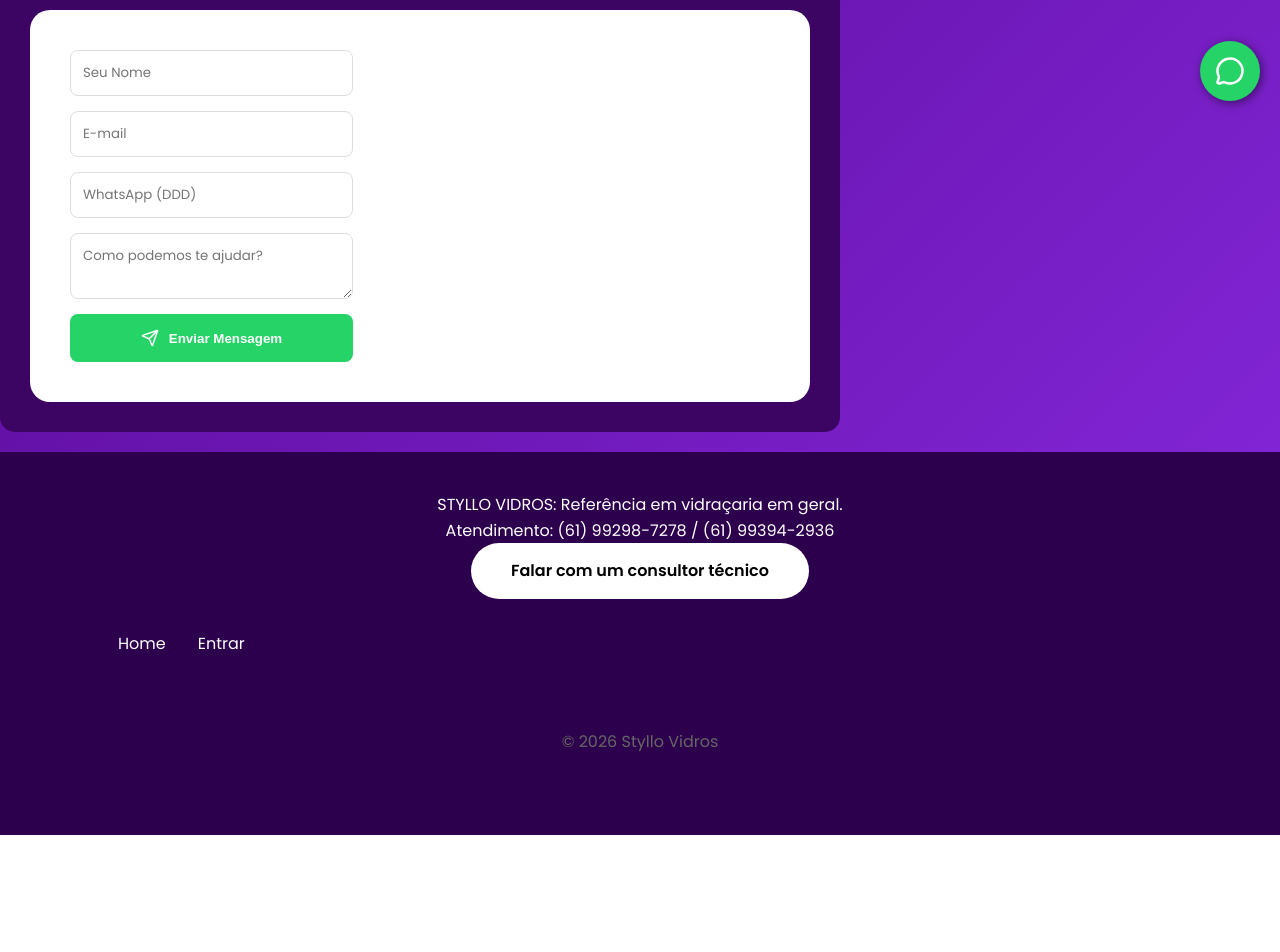
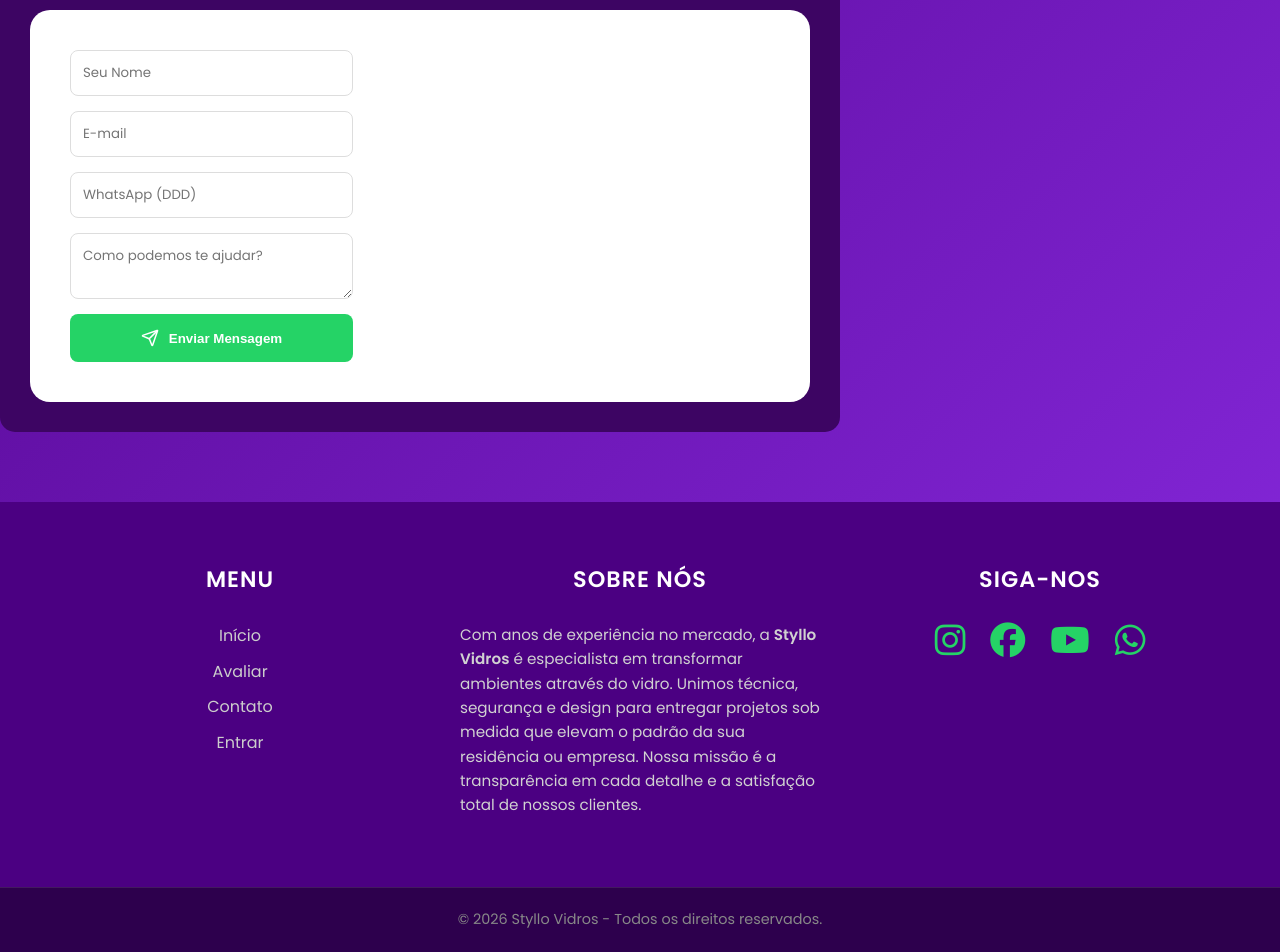
Before and after one commit to gabriellguedes/styllovidros, a React (Vite) app in the folder frontend/: page / in a window 1280 px wide. Shown: the part 679-1631 px from the top of the page. Before the commit the page ends 1514 px from the top, so only its background shows below. Built offline with nearby package versions, Linux system fonts and the light colour scheme; no server answers.

Commit message:
Criação do componente FooterHome. Pequenas alterações.

```diff
--- a/frontend/index.html
+++ b/frontend/index.html
@@ -2,6 +2,10 @@
 <html lang="pt_br">
   <head>
     <meta charset="UTF-8" />
+    <link
+      rel="stylesheet"
+      href="https://cdnjs.cloudflare.com/ajax/libs/font-awesome/6.5.1/css/all.min.css"
+    />
     <link rel="icon" type="image/svg+xml" href="/favicon.png" />
     <link
       href="https://fonts.googleapis.com/css2?family=Poppins:wght@400;600&display=swap"
--- a/frontend/src/App.jsx
+++ b/frontend/src/App.jsx
@@ -4,11 +4,11 @@
 // Importação dos Componentes/Páginas
 import Login from "./pages/Login";
 import ProtectedRoute from "./components/ProtectedRoute";
-import Navbar from "./components/Navbar";
 import Home from "./pages/Home";
 import EnviarDepoimento from "./pages/EnviarDepoimento";
 import Dashboard from "./pages/Dashboard";
 import ContatoForm from "./components/ContatoForm";
+import FooterHome from "./components/FooterHome";
 import "./index.css";
 
 function App() {
@@ -29,7 +29,6 @@
         }}
       />
       <div className="App">
-        {/*<Navbar />*/}
         <Routes>
           <Route path="/" element={<Home />} />
           <Route path="/avaliar" element={<EnviarDepoimento />} />
@@ -46,21 +45,7 @@
             }
           />
         </Routes>
-
-        {/* 3. Rodapé com Botão de Consultor */}
-        <footer className="cta-footer">
-          <p className="footer-brand">
-            STYLLO VIDROS: Referência em vidraçaria em geral.
-          </p>
-          <p className="footer-contact">
-            Atendimento: (61) 99298-7278 / (61) 99394-2936
-          </p>
-          <a href="https://wa.me/seunumeroaqui" className="btn-consultor">
-            Falar com um consultor técnico
-          </a>
-          <Navbar />
-          <footer className="footer_wrap">© 2026 Styllo Vidros</footer>
-        </footer>
+        <FooterHome />
       </div>
     </Router>
   );
--- /dev/null
+++ b/frontend/src/components/FooterHome.jsx
@@ -0,0 +1,103 @@
+import React from "react";
+import { Link } from "react-router-dom";
+import { useNavigate } from "react-router-dom";
+import {
+  Home,
+  MessageSquare,
+  LayoutDashboard,
+  Menu,
+  LogOut,
+} from "lucide-react";
+
+const FooterHome = () => {
+  const navigate = useNavigate();
+  const isAuth = localStorage.getItem("auth") === "true";
+
+  const handleLogout = () => {
+    localStorage.removeItem("auth");
+    localStorage.removeItem("token");
+    navigate("/");
+    window.location.reload();
+  };
+  return (
+    <footer className="footer-main">
+      <div className="footer-container">
+        {/* Coluna 1: Navegação */}
+        <div className="footer-column">
+          <h3>Menu</h3>
+          <ul>
+            <li>
+              <Link to="/">Início</Link>
+            </li>
+            <li>
+              <Link to="/avaliar">Avaliar</Link>
+            </li>
+            <li>
+              <Link to="/Contato">Contato</Link>
+            </li>
+            {isAuth ? (
+              <>
+                <li>
+                  <Link to="/dashboard">Painel</Link>
+                </li>
+                <li>
+                  <button
+                    onClick={handleLogout}
+                    style={{
+                      background: "none",
+                      border: "none",
+                      cursor: "pointer",
+                    }}
+                  >
+                    <LogOut size={18} /> Sair
+                  </button>
+                </li>
+              </>
+            ) : (
+              <li>
+                <Link to="/login">Entrar</Link>
+              </li>
+            )}
+          </ul>
+        </div>
+
+        <div className="footer-column central">
+          <h3>Sobre Nós</h3>
+          <p className="footer-about">
+            Com anos de experiência no mercado, a <strong>Styllo Vidros</strong>{" "}
+            é especialista em transformar ambientes através do vidro. Unimos
+            técnica, segurança e design para entregar projetos sob medida que
+            elevam o padrão da sua residência ou empresa. Nossa missão é a
+            transparência em cada detalhe e a satisfação total de nossos
+            clientes.
+          </p>
+        </div>
+
+        {/* Na coluna das Redes Sociais, os ícones agora estão maiores via CSS */}
+        <div className="footer-column">
+          <h3>Siga-nos</h3>
+          <div className="social-links">
+            <a href="#" target="_blank" rel="noreferrer">
+              <i className="fa-brands fa-instagram"></i>
+            </a>
+            <a href="#" target="_blank" rel="noreferrer">
+              <i className="fa-brands fa-facebook"></i>
+            </a>
+            <a href="#" target="_blank" rel="noreferrer">
+              <i className="fa-brands fa-youtube"></i>
+            </a>
+            <a href="#" target="_blank" rel="noreferrer">
+              <i className="fa-brands fa-whatsapp"></i>
+            </a>
+          </div>
+        </div>
+      </div>
+
+      <div className="footer-bottom">
+        <p>© 2026 Styllo Vidros - Todos os direitos reservados.</p>
+      </div>
+    </footer>
+  );
+};
+
+export default FooterHome;
--- a/frontend/src/index.css
+++ b/frontend/src/index.css
@@ -35,7 +35,9 @@
   max-width: 100vw;
   overflow-x: hidden;
 }
-
+.responsive_view {
+  display: none;
+}
 /* NAVBAR CUSTOMIZADA */
 .navbar {
   background-color: var(--primary-dark);
@@ -372,7 +374,7 @@
 
 .testimonial-img {
   width: 150px;
-  height: 190px;
+  height: 160px;
   object-fit: cover;
 
   /* Coordenadas para pontas em cima e embaixo */
@@ -427,7 +429,7 @@
 }
 /* BOTÃO DE CONTATO FINAL (ESTILO CONSULTOR TÉCNICO) */
 .cta-footer {
-  background-color: var(--primary-dark);
+  background-color: var(--primary-medium);
   padding: 40px 20px;
   text-align: center;
 }
@@ -451,34 +453,304 @@
 .footer_wrap {
   background-color: var(--primary-dark);
   text-align: center;
-  padding: 40px;
+  padding: 5px;
   color: #666;
 }
-/* WHATSAPP FLUTUANTE */
-.whatsapp-float {
-  position: fixed;
-  bottom: 20px;
-  right: 20px;
-  background-color: #25d366;
-  width: 60px;
-  height: 60px;
-  border-radius: 50%;
+
+/**************************************************************
+        PAINEL ADMINISTRATIVO
+***************************************************************/
+.dash-header {
+  margin-bottom: 40px;
+  border-bottom: 2px solid var(--primary);
+  padding-bottom: 20px;
+}
+.dash-grid {
+  display: flex;
+  flex-direction: column;
+  gap: 40px;
+}
+.dash-section {
+  background: white;
+  padding: 25px;
+  border-radius: 15px;
+  box-shadow: var(--shadow);
+}
+.dash-form {
+  display: grid;
+  grid-template-columns: 1fr 1fr auto;
+  gap: 10px;
+  margin-bottom: 20px;
+}
+.dash-item {
+  display: flex;
+  justify-content: space-between;
+  align-items: center;
+  padding: 10px;
+  border-bottom: 1px solid #eee;
+}
+.btn-add {
+  background: var(--primary);
+  color: white;
+  border: none;
+  padding: 10px 20px;
+  border-radius: 5px;
+  cursor: pointer;
+}
+.btn-del {
+  color: #ff4d4d;
+  background: none;
+  border: none;
+  cursor: pointer;
+}
+.dash-table-container {
+  overflow-x: auto;
+  margin-top: 15px;
+}
+
+.dash-table {
+  width: 100%;
+  border-collapse: collapse;
+  text-align: left;
+}
+
+.dash-table th {
+  padding: 12px;
+  border-bottom: 2px solid #eee;
+  color: var(--primary);
+  font-size: 0.9rem;
+}
+
+.dash-table td {
+  padding: 15px 12px;
+  border-bottom: 1px solid #f5f5f5;
+  vertical-align: middle;
+}
+
+.dep-preview {
+  font-size: 0.8rem;
+  color: #777;
+  margin: 4px 0 0 0;
+}
+
+.status-pill {
+  padding: 4px 10px;
+  border-radius: 20px;
+  font-size: 0.75rem;
+  font-weight: bold;
+}
+
+.status-pill.published {
+  background: #e8f5e9;
+  color: #2e7d32;
+}
+.status-pill.pending {
+  background: #fff3e0;
+  color: #ef6c00;
+}
+
+.actions-cell {
+  display: flex;
+  gap: 10px;
+}
+
+.btn-icon {
+  background: none;
+  border: none;
+  cursor: pointer;
+  transition: transform 0.2s;
+}
+
+.btn-icon:hover {
+  transform: scale(1.1);
+}
+.btn-danger {
+  color: #e74c3c;
+}
+
+.row-pending {
+  background-color: #fafafa;
+}
+
+.nav_logo {
+  width: 45pt;
+}
+
+.lead-card {
+  background: #f8f9fa;
+  border-left: 4px solid var(--primary);
+  padding: 15px;
+  margin-top: 15px;
+  border-radius: 4px;
+}
+
+.lead-header {
+  display: flex;
+  justify-content: space-between;
+  margin-bottom: 10px;
+}
+.lead-date {
+  font-size: 0.8rem;
+  color: #888;
   display: flex;
   align-items: center;
-  justify-content: center;
-  box-shadow: 2px 2px 10px rgba(0, 0, 0, 0.5);
-  z-index: 1000;
+  gap: 5px;
+}
+.lead-msg {
+  font-style: italic;
+  color: #444;
+  margin-bottom: 10px;
+}
+.lead-footer {
+  display: flex;
+  gap: 15px;
+  align-items: center;
+  font-size: 0.9rem;
+  border-top: 1px solid #eee;
+  padding-top: 10px;
+}
+.contact-link {
+  color: var(--primary);
+  text-decoration: none;
+  font-weight: bold;
+  display: flex;
+  align-items: center;
+  gap: 4px;
 }
 
-/* RESPONSIVIDADE (TABLET) */
+/*******************************
+              FOOTER
+********************************/
+.footer-main {
+  background-color: var(--primary-medium);
+  color: white;
+  padding: 60px 0 0 0;
+  margin-top: 50px;
+}
+
+.footer-container {
+  max-width: 1200px;
+  margin: 0 auto;
+  display: grid;
+  grid-template-columns: repeat(3, 1fr); /* Cria as 3 colunas iguais */
+  gap: 40px;
+  padding: 0 20px;
+}
+
+.footer-column h3 {
+  color: var(--accent-purple);
+  margin-bottom: 20px;
+  font-size: 1.2rem;
+  text-align: center;
+}
+
+.footer-column ul {
+  list-style: none;
+  padding: 0;
+}
+
+.footer-column ul li {
+  margin-bottom: 10px;
+  text-align: center;
+}
+
+.footer-column ul li a {
+  color: #ccc;
+  text-decoration: none;
+  transition: color 0.3s;
+}
+
+.footer-column ul li a:hover {
+  color: white;
+}
+
+/* Estilo para a coluna central e botão */
+.footer-column.central {
+  text-align: center;
+  display: flex;
+  flex-direction: column;
+  align-items: center;
+}
+
+.btn-consultor {
+  background-color: white;
+  color: var(--primary-dark);
+  padding: 12px 25px;
+  border-radius: 50px;
+  text-decoration: none;
+  font-weight: bold;
+  margin-top: 15px;
+  transition: transform 0.3s;
+}
+
+.btn-consultor:hover {
+  transform: scale(1.05);
+}
+
+/* Aumentando os ícones das Redes Sociais */
+.social-links {
+  display: flex;
+  gap: 25px; /* Espaço maior entre eles */
+  margin-top: 10px;
+  justify-content: center;
+}
+
+.social-links a i {
+  font-size: 35px; /* Tamanho bem maior dos ícones */
+  transition: all 0.3s ease;
+  color: #25d366;
+}
+
+.social-links a:hover i {
+  transform: scale(1.2); /* Efeito de crescer ao passar o mouse */
+}
+
+/* Estilização do Texto Sobre Nós na coluna central */
+.footer-about {
+  color: #d1d1d1;
+  font-size: 0.95rem;
+  line-height: 1.6;
+  margin-bottom: 20px;
+  max-width: 400px;
+  text-align: left;
+}
+
+.footer-column h3 {
+  font-size: 1.4rem;
+  color: #fff;
+  text-transform: uppercase;
+  letter-spacing: 1px;
+  margin-bottom: 25px;
+}
+
+/* Copyright */
+.footer-bottom {
+  text-align: center;
+  margin-top: 50px;
+  padding: 20px 0;
+  background-color: var(--primary-dark);
+  border-top: 1px solid rgba(255, 255, 255, 0.1);
+  font-size: 0.9rem;
+  color: #888;
+}
+
+/****************************************************************
+            RESPONSIVIDADE (TABLET)
+*****************************************************************/
 @media (max-width: 992px) {
   .main-layout {
     grid-template-columns: 1fr;
   }
 }
 
-/* RESPONSIVIDADE (MOBILE) */
+/****************************************************************
+            RESPONSIVIDADE (MOBILE)
+*****************************************************************/
+
 @media (max-width: 768px) {
+  .responsive_view {
+    display: block;
+  }
   .app-wrapper {
     max-width: 100%;
   }
@@ -551,6 +823,16 @@
   }
   .testimonial-img {
     width: 90px;
-    height: 120px;
+    height: 100px;
+  }
+  /*******************************
+          FOOTER
+  ********************************/
+  .footer-container {
+    grid-template-columns: 1fr;
+    text-align: center;
+  }
+  .social-links {
+    justify-content: center;
   }
 }
--- a/frontend/src/pages/Home.jsx
+++ b/frontend/src/pages/Home.jsx
@@ -33,7 +33,7 @@
         </section>
 
         {/* Seção do Carrossel de Vídeos */}
-        <section className="hero-video-section">
+        <section className="hero-video-section responsive_view">
           <VideosHome />
         </section>
       </header>
@@ -64,11 +64,6 @@
           </section>
         </aside>
       </main>
-
-      {/* WhatsApp Flutuante */}
-      <a href="https://wa.me/seunumeroaqui" className="whatsapp-float">
-        <MessageCircle size={30} color="white" />
-      </a>
     </div>
   );
 };
```
